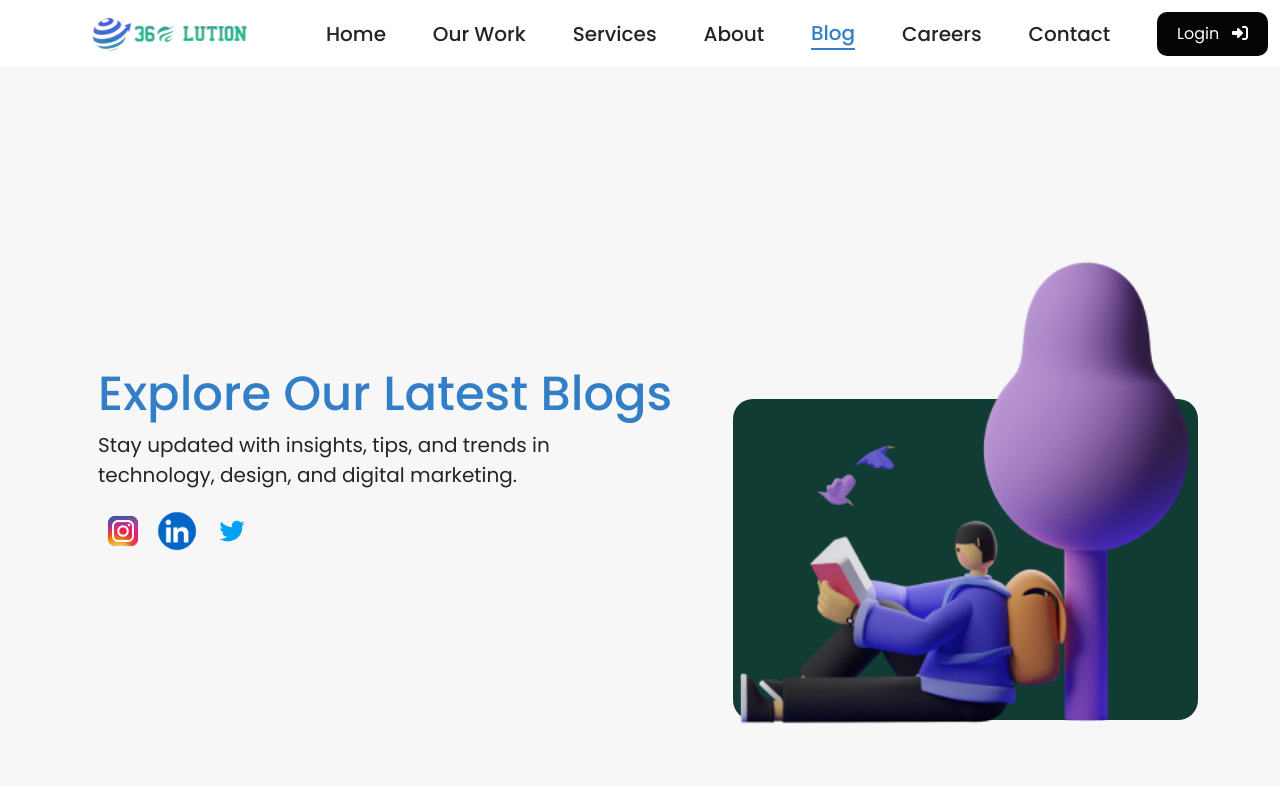
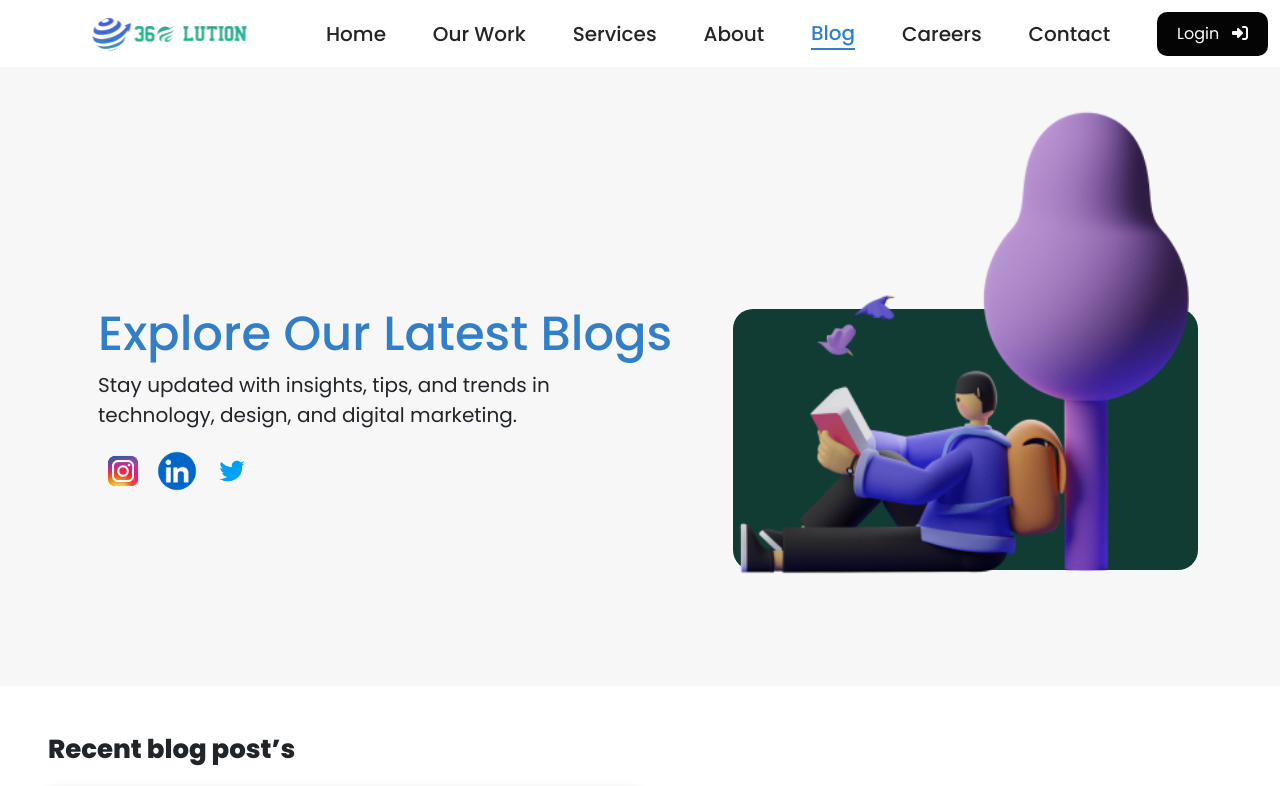
Before and after one commit to Malik-Rizwan0/360lution.com, a plain HTML site: page blog.html in a window 1280 px wide. Shown: the top 786 px of the page. Drawn offline with nearby package versions, Linux system fonts and the light colour scheme.

Commit message:
adjust blog page

```diff
--- a/blog.css
+++ b/blog.css
@@ -2,7 +2,7 @@
     background-color: #103C34;
     width: 100%;
     height: 50%;
-    margin-top: 150px;
+    margin-top: 30px;
     display: flex;
     justify-content: center;
     align-items: end;
--- a/blog.html
+++ b/blog.html
@@ -75,10 +75,10 @@
     </header>
 
     <!-- hero Section  -->
-    <section class=" container-fluid hero py-4 py-sm-5 blog-hero">
+    <section class=" container-fluid hero pt-4 pt-sm-5 blog-hero">
         <div class="container-lg">
             <div class="row">
-                <div class="col-6 col-sm-7 px-0 py-3 p-sm-3 p-md-3 d-flex flex-column align-items-start justify-content-center">
+                <div class="col-6 col-sm-7 px-0 pt-3 p-sm-3 p-md-3 d-flex flex-column align-items-start justify-content-center">
                     <div>
                         <h2>
                             Explore Our Latest Blogs
```
